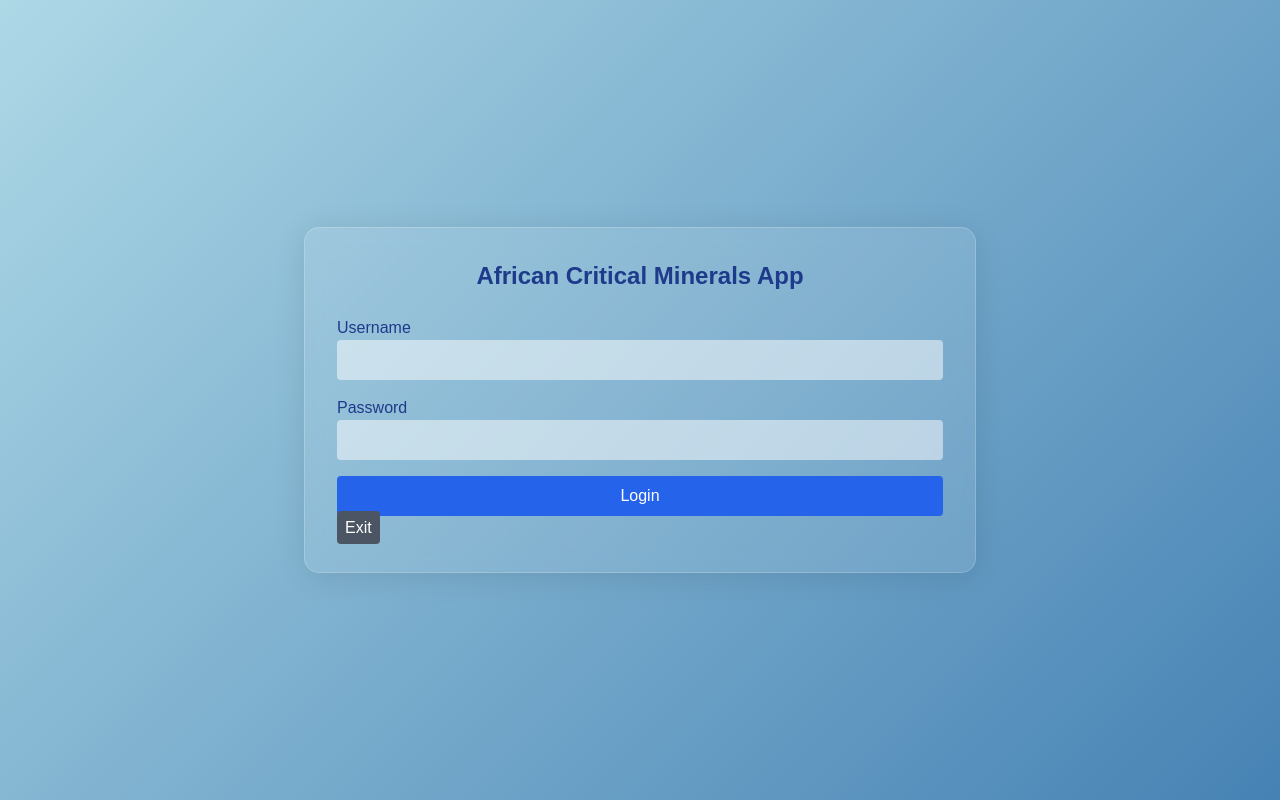
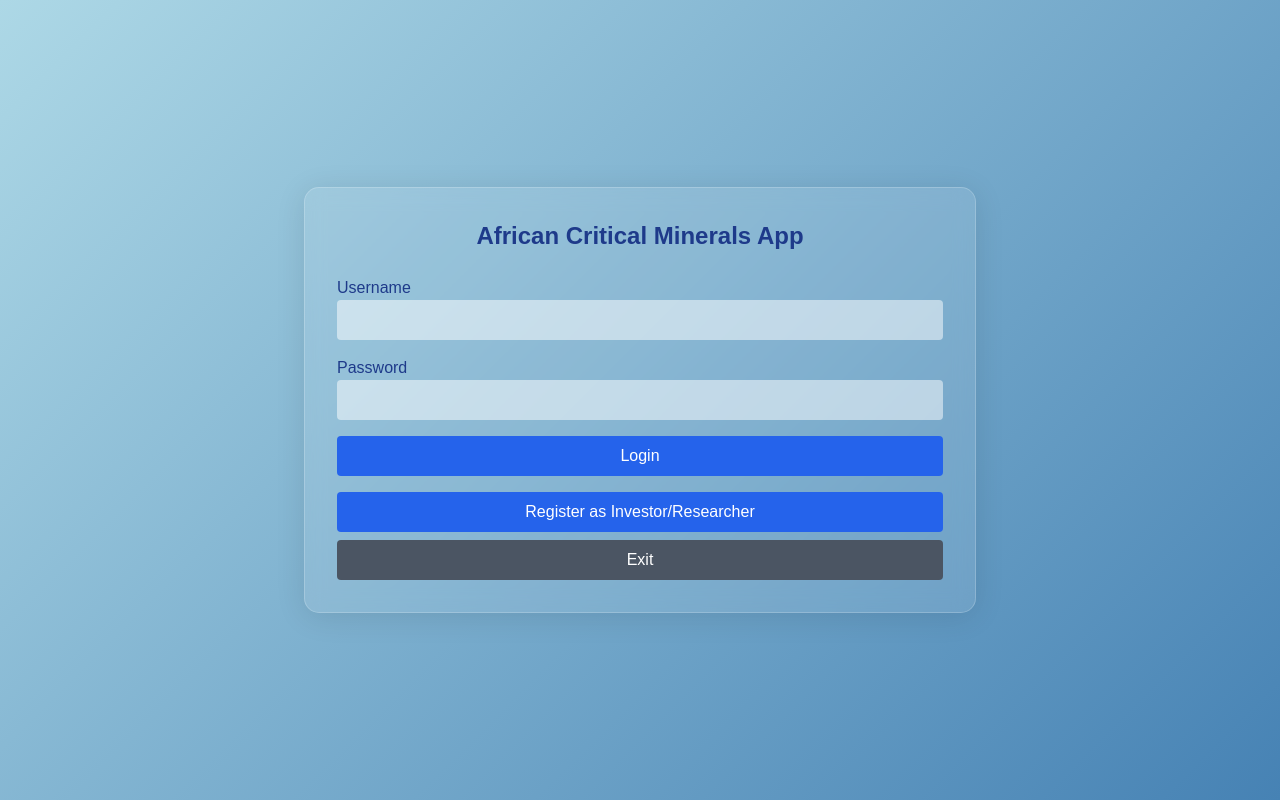
Before and after one commit to Thabede-student-account/khuzani-app, a Flask app: page / in a window 1280 px wide. Run offline with Flask 3, Linux system fonts and the light colour scheme; some libraries are stand-ins or nearby versions.

Commit message:
Update login.html

```diff
--- a/templates/login.html
+++ b/templates/login.html
@@ -1,6 +1,10 @@
+<!DOCTYPE html>
 {% extends 'base.html' %}
 {% block content %}
 <h1 class="text-2xl font-bold text-blue-900 mb-6 text-center">African Critical Minerals App</h1>
+{% if message %}
+<p class="text-green-500 text-center mb-4">{{ message }}</p>
+{% endif %}
 {% if error %}
 <p class="text-red-500 text-center mb-4">{{ error }}</p>
 {% endif %}
@@ -14,6 +18,7 @@
         <input type="password" name="password" id="password" class="w-full p-2 rounded bg-white bg-opacity-50 focus:outline-none focus:ring-2 focus:ring-blue-500">
     </div>
     <button type="submit" class="btn w-full p-2 bg-blue-600 text-white rounded">Login</button>
-    <a href="#" class="btn w-full p-2 bg-gray-600 text-white rounded text-center">Exit</a>
 </form>
+<a href="{{ url_for('register') }}" class="btn block p-2 bg-blue-600 text-white rounded text-center mt-4">Register as Investor/Researcher</a>
+<a href="#" class="btn block p-2 bg-gray-600 text-white rounded text-center mt-2">Exit</a>
 {% endblock %}
```
